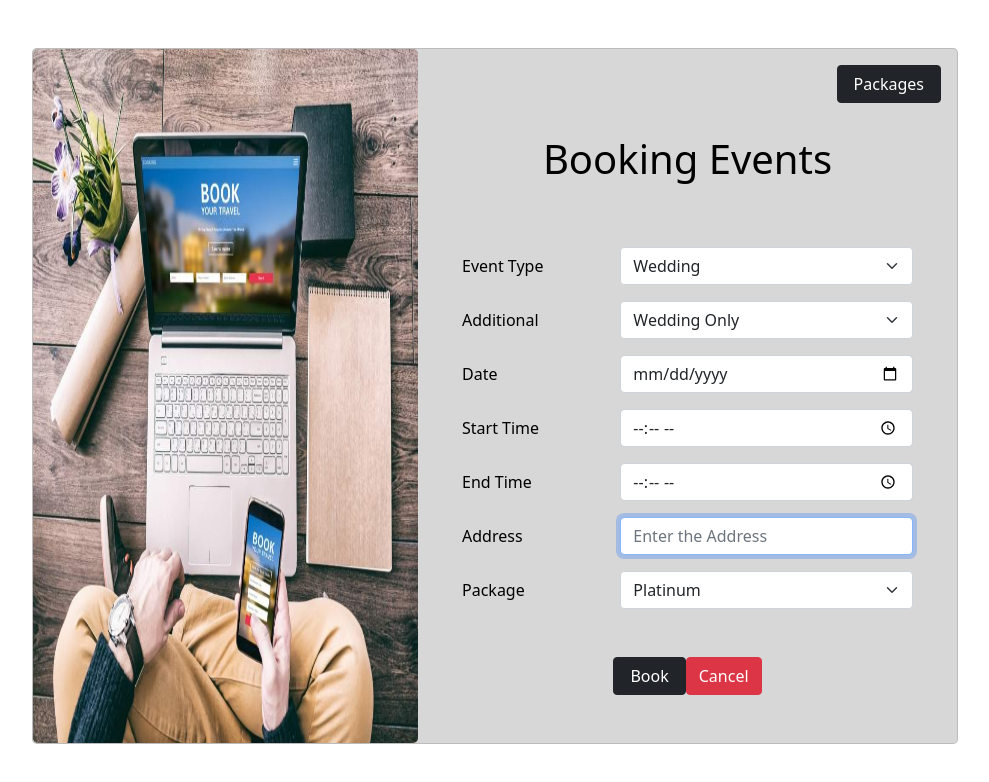
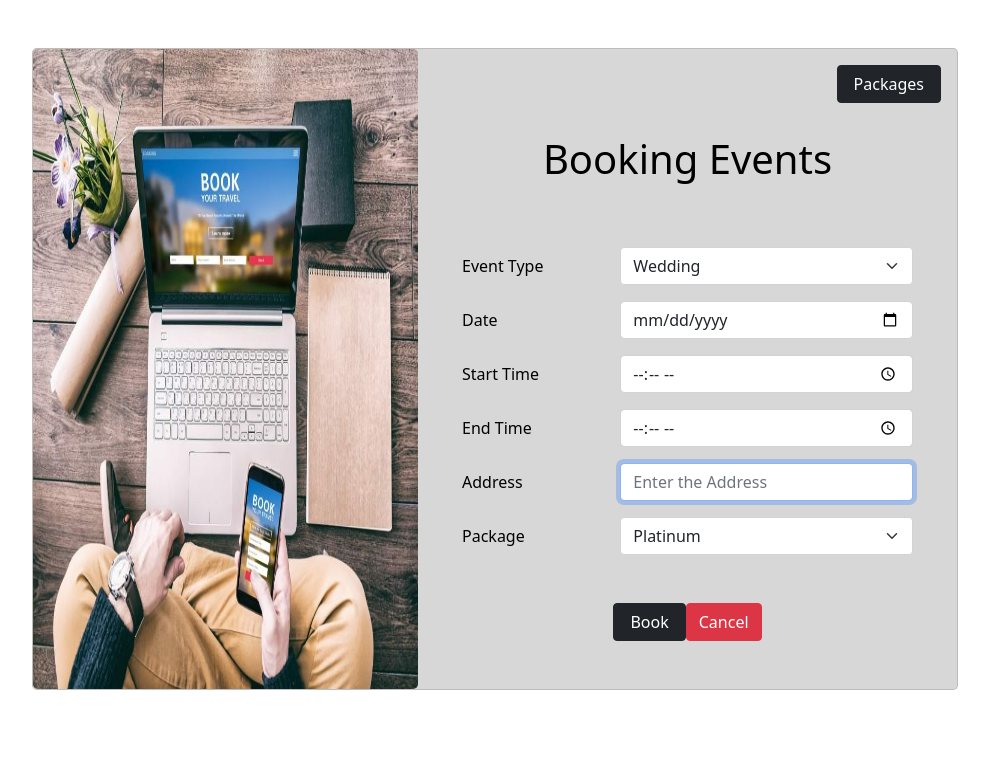
Before and after one commit to FarzanFrost/Flash, a React (Create React App) app in the folder flash-front-end/: page /NewEventBooking in a window 1280 px wide. Shown: the top 782 px of the page, without its empty margins (145-1134 px from the left). Built offline with nearby package versions, Linux system fonts and the light colour scheme.

Commit message:
remove the addiional option

```diff
--- a/flash-front-end/src/NewEventBooking.js
+++ b/flash-front-end/src/NewEventBooking.js
@@ -48,20 +48,20 @@ const NewEventBooking = () => {
                                                 </div>
                                             </div>
 
-                                            <div className="form-group row mt-3 mx-3">
-                                                <label className="col-sm-4 col-form-label">Additional</label>
-                                                <div className="col-sm-8">
-                                                    <select className="form-select">
-                                                        <option>Wedding Only</option>
-                                                        <option>Reception Only</option>
-                                                        <option>Registration Only</option>
-                                                        <option>Wedding with Reception</option>
-                                                        <option>Wedding with Registration</option>
-                                                        <option>Registration with Reception</option>
-                                                        <option>Wedding with both ceremony</option>
-                                                    </select>
-                                                </div>
-                                            </div>
+                                            {/*<div className="form-group row mt-3 mx-3">*/}
+                                            {/*    <label className="col-sm-4 col-form-label">Additional</label>*/}
+                                            {/*    <div className="col-sm-8">*/}
+                                            {/*        <select className="form-select">*/}
+                                            {/*            <option>Wedding Only</option>*/}
+                                            {/*            <option>Reception Only</option>*/}
+                                            {/*            <option>Registration Only</option>*/}
+                                            {/*            <option>Wedding with Reception</option>*/}
+                                            {/*            <option>Wedding with Registration</option>*/}
+                                            {/*            <option>Registration with Reception</option>*/}
+                                            {/*            <option>Wedding with both ceremony</option>*/}
+                                            {/*        </select>*/}
+                                            {/*    </div>*/}
+                                            {/*</div>*/}
 
                                             <div className="form-group row mt-3 mx-3">
                                                 <label className="col-sm-4 col-form-label">Date</label>
```
